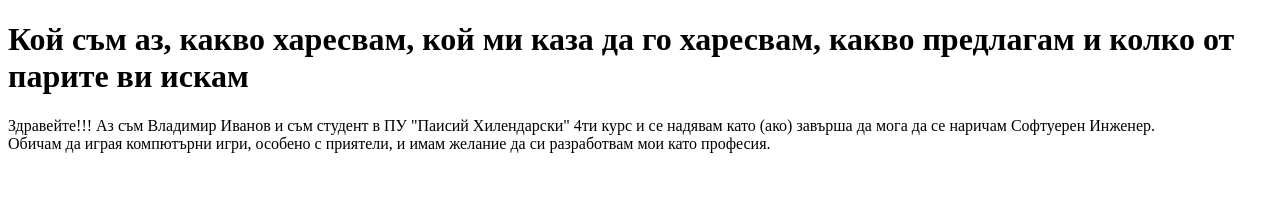
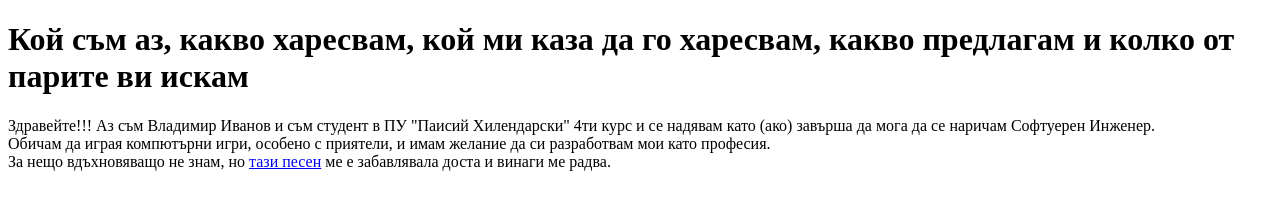
Before and after one commit to VladimirIvanovLordi/stu2001321038, a plain HTML site: page index.html in a window 1280 px wide. Drawn offline with Linux system fonts and the light colour scheme.

Commit message:
add link with a fun youtube song that I find kind of inspirational

```diff
--- a/index.html
+++ b/index.html
@@ -10,5 +10,7 @@
 	<div>Здравейте!!! Аз съм Владимир Иванов и съм студент в ПУ "Паисий Хилендарски" 4ти курс и се надявам като (ако) завърша да мога да се наричам Софтуерен Инженер.</div>
 
 	<div>Обичам да играя компютърни игри, особено с приятели, и имам желание да си разработвам мои като професия.</div>
+
+    <div>За нещо вдъхновяващо не знам, но <a href="https://www.youtube.com/watch?v=tjLr1XhBKVQ">тази песен</a> ме е забавлявала доста и винаги ме радва.</div>
 </body>
 </html>
```
